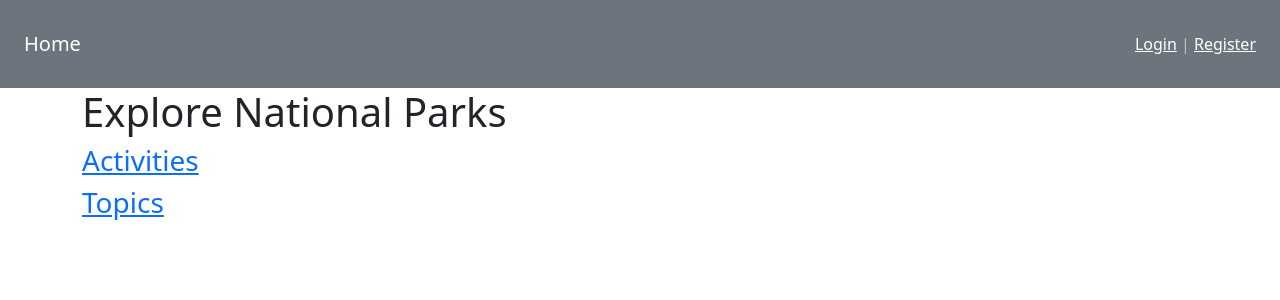
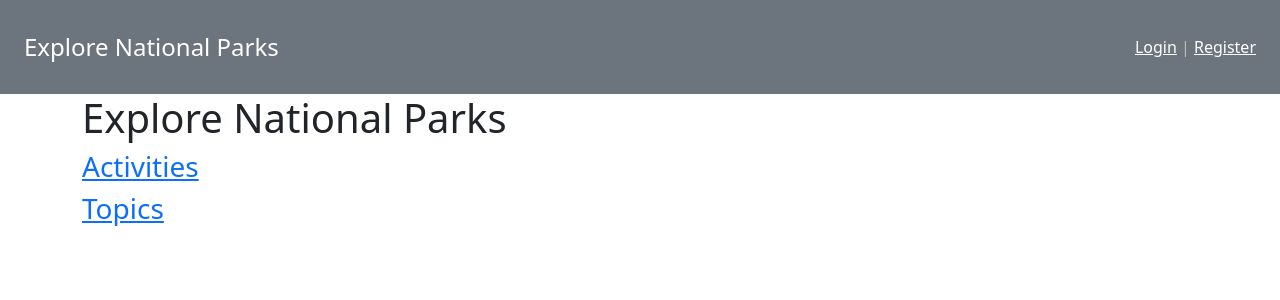
Before and after one commit to TaraDenniston/explore-national-parks, a Flask app: page / in a window 1280 px wide. Shown: the top 300 px of the page. Run offline with Flask 3, Linux system fonts and the light colour scheme.

Commit message:
add section for hero image to base template

```diff
--- a/templates/base.html
+++ b/templates/base.html
@@ -11,7 +11,9 @@
 
   <!-- Navigation Bar -->
   <nav class="navbar navbar-dark bg-secondary p-4">
-    <a class="navbar-brand" href="/">Home</a>
+    <a class="navbar-brand" href="/">
+      <span style="font-size: 1.5rem">Explore National Parks</span>
+    </a>
     {% if session['username'] %}
     <span class="navbar-text">
       <a href="/logout">Logout</a>
@@ -23,6 +25,14 @@
     </span>
     {% endif %}
   </nav>
+
+  <!-- Hero Image -->
+  <div class="d-flex mx-auto overflow-hidden" style="max-height: 50vh">
+    <div class="d-flex align-items-center">
+      {%block hero%}
+      {% endblock %}
+    </div>
+  </div>
 
   <!-- Main Content -->
   <div class="container m-4 m-auto">
```
